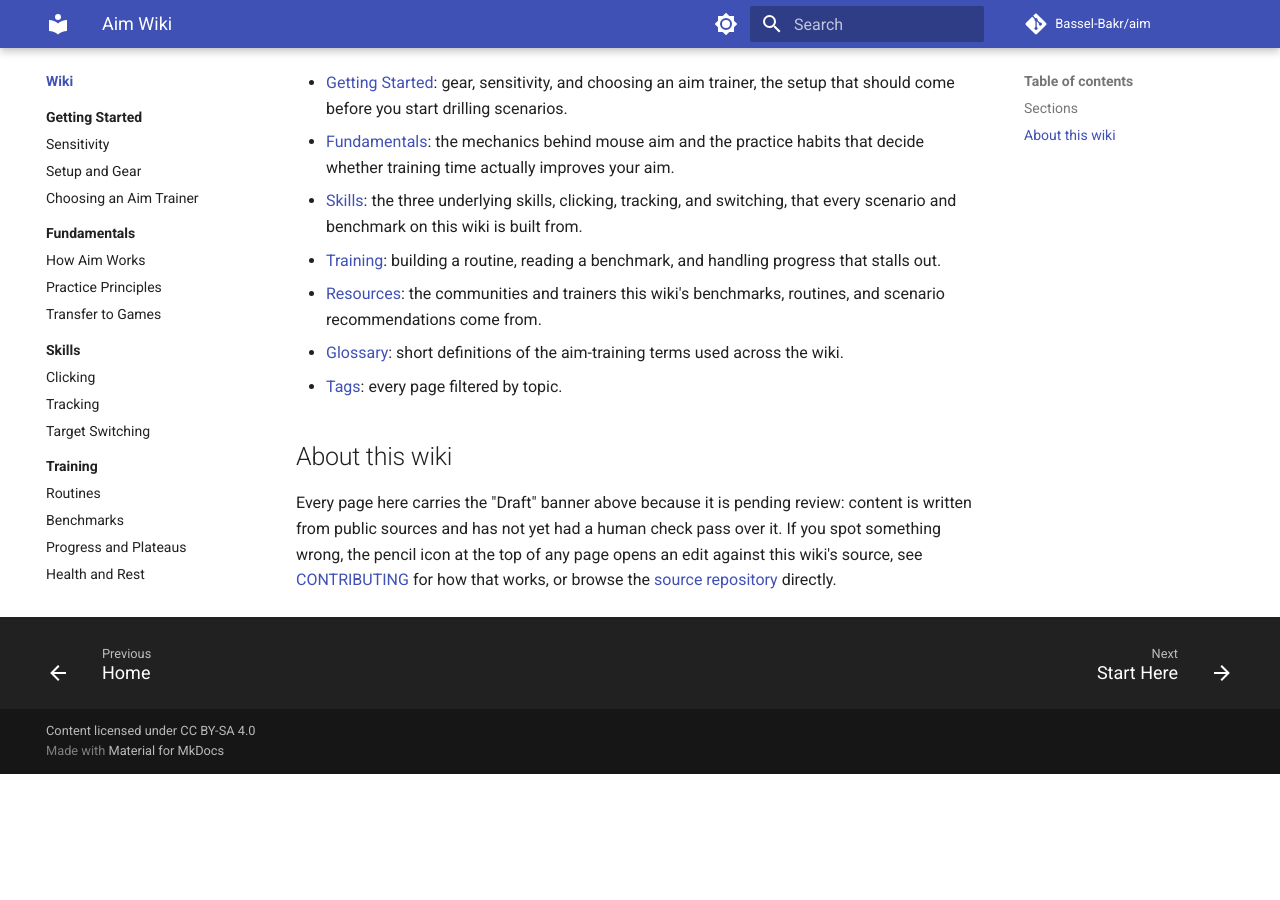
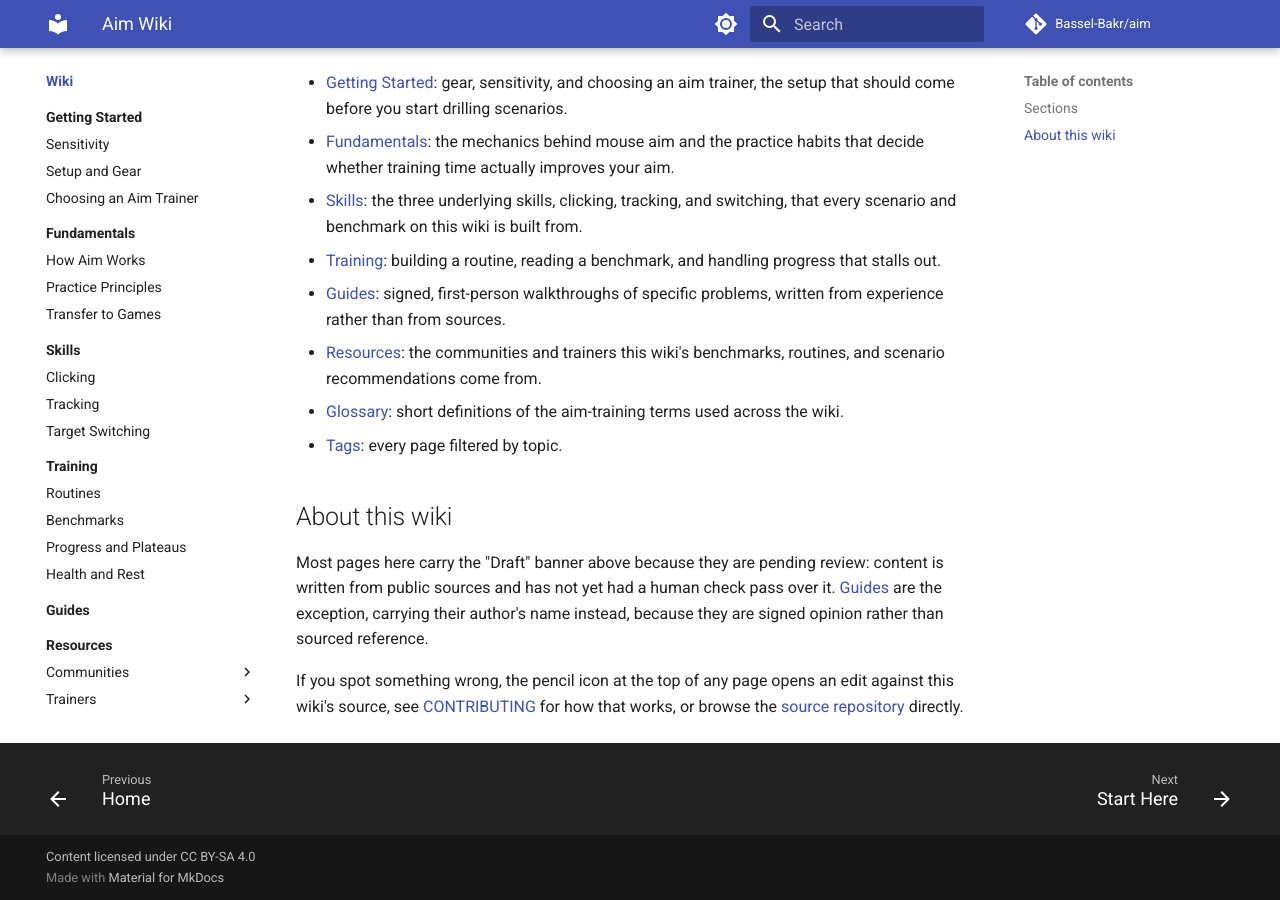
Before and after one commit to Bassel-Bakr/Aim, an MkDocs documentation site: the page built from docs/wiki/index.md, in a window 1280 px wide and 900 px high, scrolled down 588 px. Built offline with MkDocs 1.6.1 and Material for MkDocs 9.7.7, drawn with Linux system fonts in a browser that asks for light colours; comment, search, counter and statistics services are not loaded; before the commit the page ends 1362 px from its top, so only the background shows below that.

Commit message:
docs: add a Guides section for signed first-person pages
Reference pages earn trust by citing a public source for each claim.
Practical technique and scenario advice largely cannot: it comes from
experience, not published articles. Guides carry the author's name
instead of a citation trail, and the byline is what a reader judges.

Adds the section, a guide template, a byline check, and the rules that
distinguish a guide from a reference page. Authorship stays with the
maintainer for now.

Co-Authored-By: Claude Opus 5 <noreply@anthropic.com>

```diff
--- a/docs/wiki/index.md
+++ b/docs/wiki/index.md
@@ -27,6 +27,8 @@ need them.
   every scenario and benchmark on this wiki is built from.
 - [Training](training/index.md): building a routine, reading a benchmark, and handling progress
   that stalls out.
+- [Guides](guides/index.md): signed, first-person walkthroughs of specific problems, written from
+  experience rather than from sources.
 - [Resources](resources/index.md): the communities and trainers this wiki's benchmarks, routines,
   and scenario recommendations come from.
 - [Glossary](glossary.md): short definitions of the aim-training terms used across the wiki.
@@ -34,8 +36,12 @@ need them.
 
 ## About this wiki
 
-Every page here carries the "Draft" banner above because it is pending review: content is written
-from public sources and has not yet had a human check pass over it. If you spot something wrong,
-the pencil icon at the top of any page opens an edit against this wiki's source, see
-[CONTRIBUTING](https://github.com/Bassel-Bakr/aim/blob/main/CONTRIBUTING.md) for how that
-works, or browse the [source repository](https://github.com/Bassel-Bakr/aim) directly.
+Most pages here carry the "Draft" banner above because they are pending review: content is written
+from public sources and has not yet had a human check pass over it. [Guides](guides/index.md) are
+the exception, carrying their author's name instead, because they are signed opinion rather than
+sourced reference.
+
+If you spot something wrong, the pencil icon at the top of any page opens an edit against this
+wiki's source, see [CONTRIBUTING](https://github.com/Bassel-Bakr/aim/blob/main/CONTRIBUTING.md)
+for how that works, or browse the [source repository](https://github.com/Bassel-Bakr/aim)
+directly.
--- a/mkdocs.yml
+++ b/mkdocs.yml
@@ -75,6 +75,8 @@ nav:
           - wiki/training/benchmarks.md
           - wiki/training/progress-and-plateaus.md
           - wiki/training/health.md
+      - Guides:
+          - wiki/guides/index.md
       - Resources:
           - wiki/resources/index.md
           - Communities:
```
Also changed, not shown: AGENTS.md (+7 -1 lines), CONTRIBUTING.md (+33 -1 lines), docs/wiki/guides/index.md (added, +30 -0 lines), templates/guide.md (added, +40 -0 lines), 1 other file.
